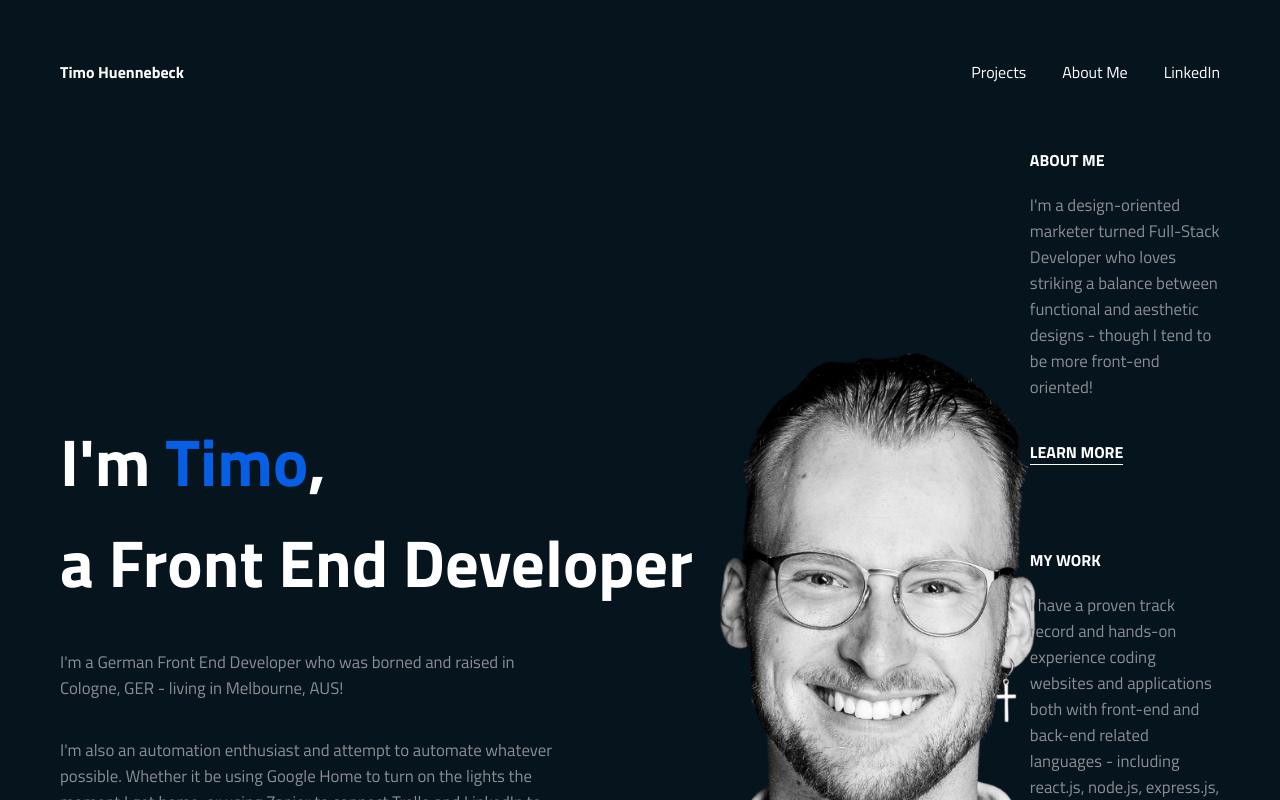
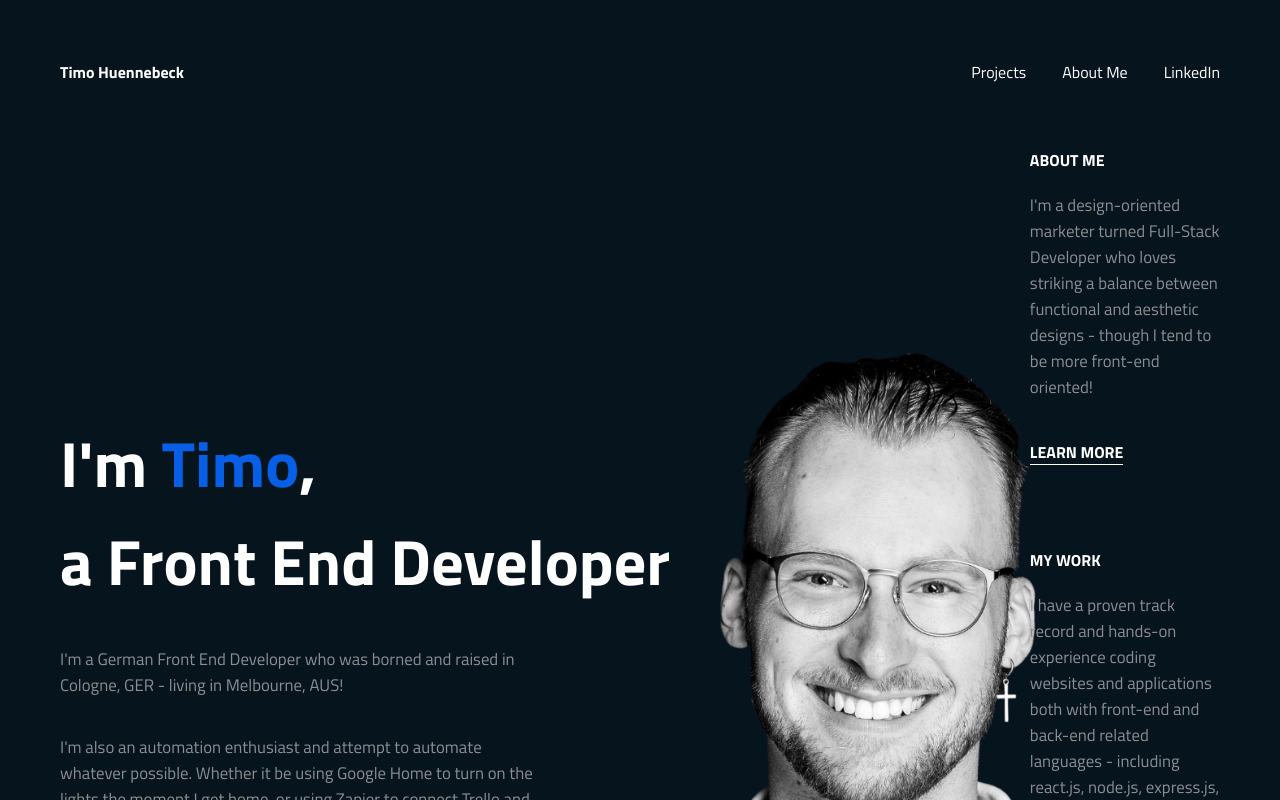
Before and after one commit to timohuennebeck/portfolio-website, a React (Create React App) app: page / in a window 1280 px wide. Shown: the top 800 px of the page. Built offline with nearby package versions, Linux system fonts and the light colour scheme.

Commit message:
decrease header size

```diff
--- a/src/pages/IntroductionPage/IntroductionPage.scss
+++ b/src/pages/IntroductionPage/IntroductionPage.scss
@@ -37,7 +37,7 @@
 
             &-paragraph {
                 @include desktop {
-                    width: 57.5%;
+                    width: 53.75%;
                 }
             }
 
--- a/src/styles/partials/_fonts.scss
+++ b/src/styles/partials/_fonts.scss
@@ -22,7 +22,7 @@ h1 {
     font-size: 3.25rem;
 
     @include desktop {
-        font-size: 4.15rem;
+        font-size: 4rem;
     }
 }
 
```
